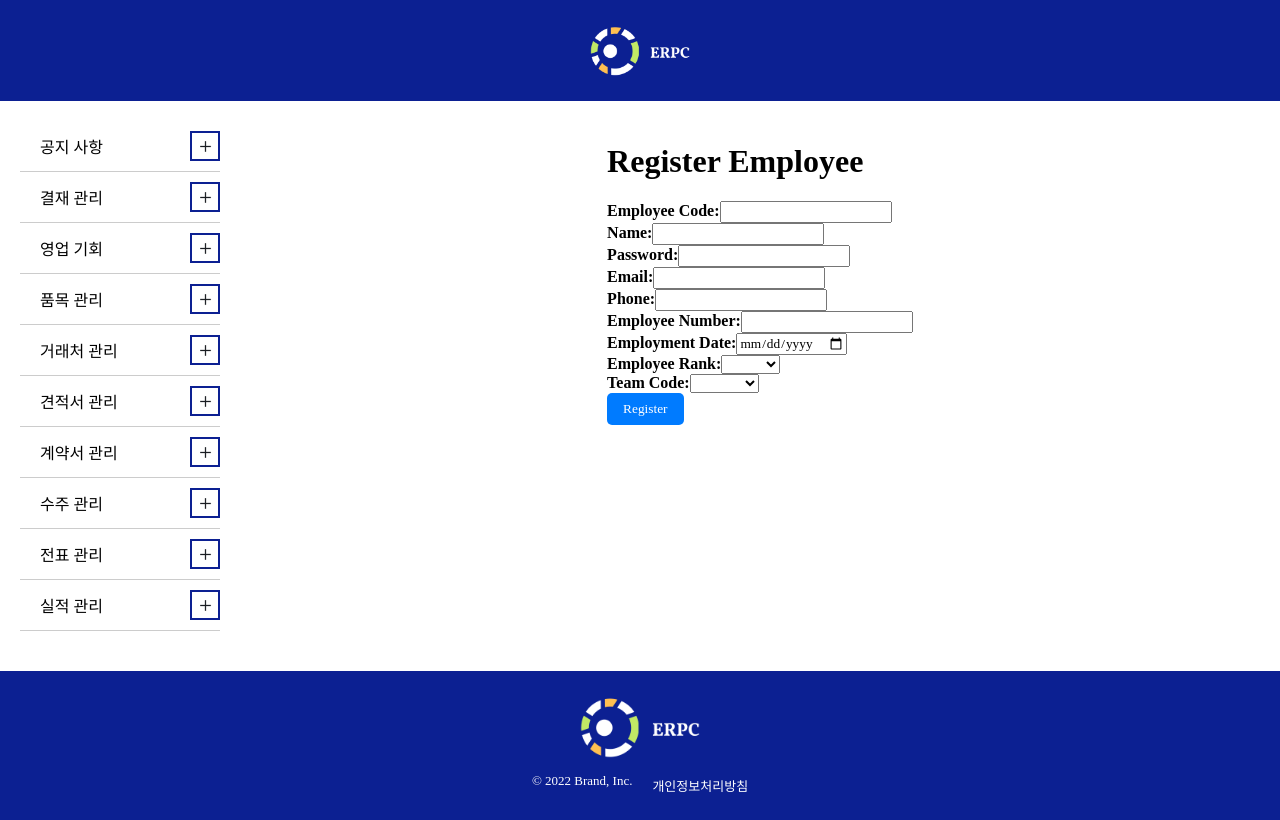
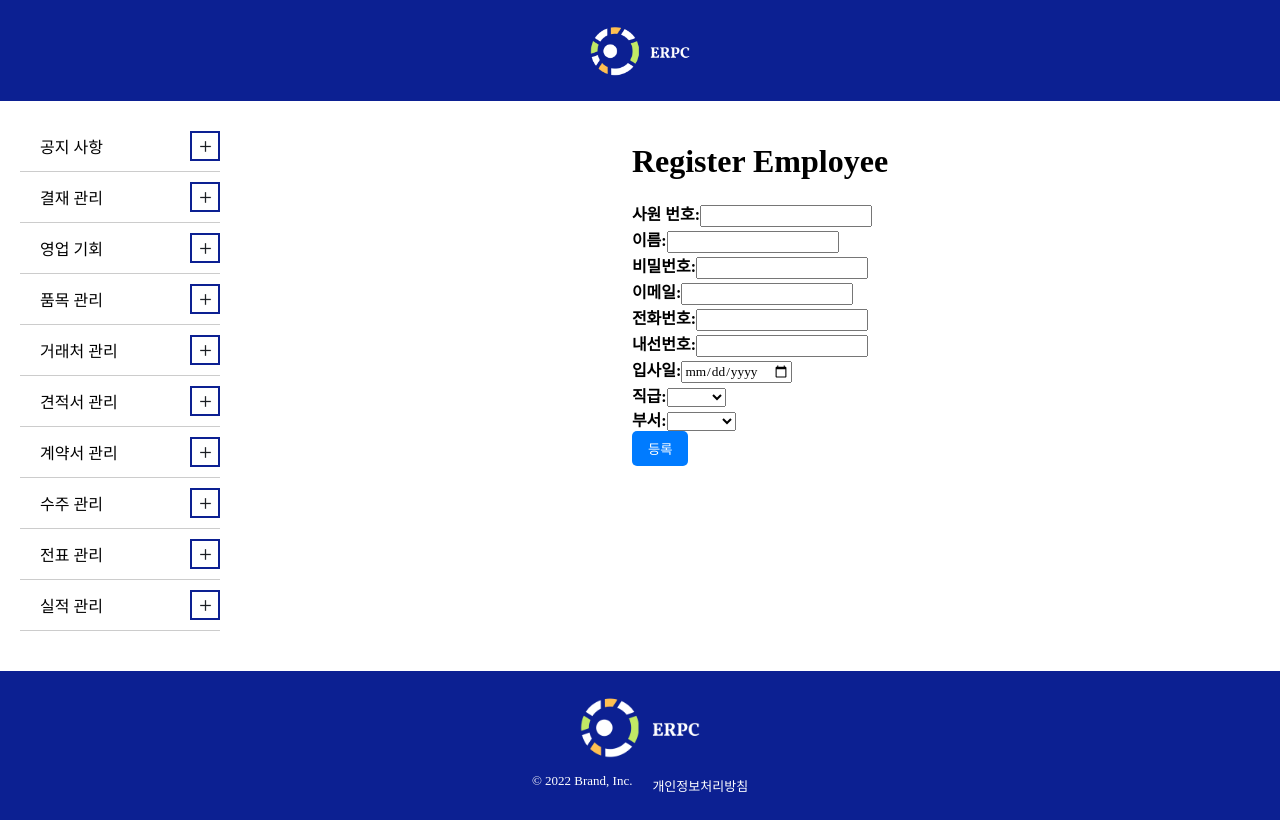
Before and after one commit to CINE-VERSE/erpc-front, a Vue app: page /employees/regist in a window 1280 px wide. Built offline with nearby package versions, Linux system fonts and the light colour scheme; a web font is replaced by a local one.

Commit message:
영어
영어 한글로 바꿈

```diff
--- a/src/components/delete/DeleteRequest.vue
+++ b/src/components/delete/DeleteRequest.vue
@@ -16,7 +16,7 @@
         <h2>계약서 삭제 요청</h2>
         <ul>
           <li v-for="request in contractDeleteRequests" :key="request.id">
-            {{ request.name }}  {{ request }} -
+            {{ request. contractDeleteRequestsId }}  {{ request. contractDeleteRequestsReason }} -
             <button @click="processContractDeleteRequest(request.id)">삭제 처리</button>
           </li>
         </ul>
@@ -27,7 +27,7 @@
         <h2>견적서 삭제 요청</h2>
         <ul>
           <li v-for="request in quotationDeleteRequests" :key="request.id">
-            {{ request.name }} - {{ request.status }}
+            {{ request.quotationDeleteRequestsId }} - {{ request.quotationDeleteRequestsReason }}
             <button @click="processQuotationDeleteRequest(request.id)">삭제 처리</button>
           </li>
         </ul>
@@ -37,7 +37,7 @@
         <h2>거래처 삭제 요청</h2>
         <ul>
           <li v-for="request in accountDeleteRequests" :key="request.id">
-            {{ request.name }} - {{ request.status }}
+            {{ request.accountDeleteRequestsId }} - {{ request.accountDeleteRequestsReason }}
             <button @click="processAccountDeleteRequest(request.id)">삭제 처리</button>
           </li>
         </ul>
@@ -47,7 +47,7 @@
         <h2>수주 삭제 요청</h2>
         <ul>
           <li v-for="request in orderDeleteRequests" :key="request.id">
-            {{ request.name }} - {{ request.status }}
+            {{ request.orderDeleteRequestsId }} - {{ request.orderDeleteRequestsReason }}
             <button @click="processOrderDeleteRequest(request.id)">삭제 처리</button>
           </li>
         </ul>
--- a/src/components/employee/RegisterEmployee.vue
+++ b/src/components/employee/RegisterEmployee.vue
@@ -3,35 +3,35 @@
     <h1>Register Employee</h1>
     <form @submit.prevent="registerEmployee">
       <div>
-        <label for="employeeCode">Employee Code:</label>
+        <label for="employeeCode">사원 번호:</label>
         <input type="text" v-model="employee.employeeCode" required>
       </div>
       <div>
-        <label for="employeeName">Name:</label>
+        <label for="employeeName">이름:</label>
         <input type="text" v-model="employee.employeeName" required>
       </div>
       <div>
-        <label for="employeePassword">Password:</label>
+        <label for="employeePassword">비밀번호:</label>
         <input type="password" v-model="employee.employeePassword" required>
       </div>
       <div>
-        <label for="employeeEmail">Email:</label>
+        <label for="employeeEmail">이메일:</label>
         <input type="email" v-model="employee.employeeEmail" required>
       </div>
       <div>
-        <label for="employeeHp">Phone:</label>
+        <label for="employeeHp">전화번호:</label>
         <input type="text" v-model="employee.employeeHp" required>
       </div>
       <div>
-        <label for="employeeNumber">Employee Number:</label>
+        <label for="employeeNumber">내선번호:</label>
         <input type="text" v-model="employee.employeeNumber" required>
       </div>
       <div>
-        <label for="employmentDate">Employment Date:</label>
+        <label for="employmentDate">입사일:</label>
         <input type="date" v-model="employee.employmentDate" required>
       </div>
       <div>
-        <label for="employeeRank">Employee Rank:</label>
+        <label for="employeeRank">직급:</label>
         <select v-model="employee.employeeRank.employeeRankId" required>
           <option value="1">사원</option>
           <option value="2">대리</option>
@@ -41,7 +41,7 @@
         </select>
       </div>
       <div>
-        <label for="teamCode">Team Code:</label>
+        <label for="teamCode">부서:</label>
         <select v-model="employee.teamCode.teamCodeId" required>
           <option value="1">영업 1팀</option>
           <option value="2">영업 2팀</option>
@@ -51,7 +51,7 @@
           <option value="6">관리자</option>
         </select>
       </div>
-      <button type="submit">Register</button>
+      <button type="submit">등록</button>
     </form>
   </div>
 </template>
```
